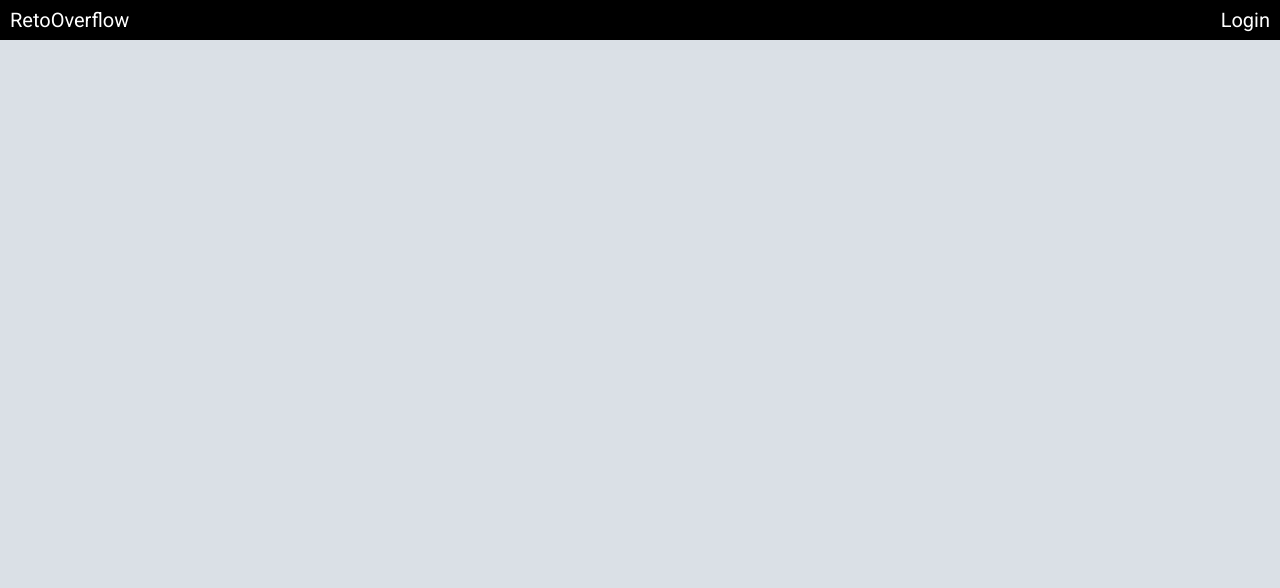
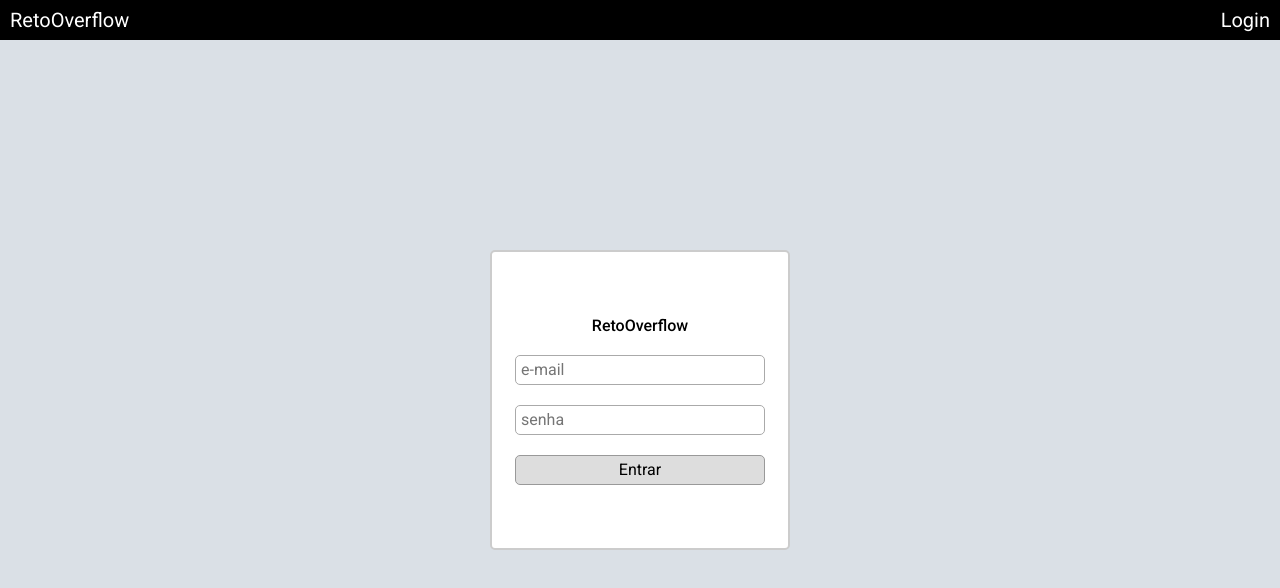
Before and after one commit to RenatoDevCarvalho/RetoFlow, a React (Create React App) app in the folder frontend/: page /login in a window 1280 px wide. Shown: the top 588 px of the page. Built offline with nearby package versions, Linux system fonts and the light colour scheme.

Commit message:
Add static login page

```diff
--- a/frontend/src/App.tsx
+++ b/frontend/src/App.tsx
@@ -1,6 +1,7 @@
 import { BrowserRouter, Route, Switch } from 'react-router-dom';
 
 import { Home } from './pages/Home';
+import { Login } from './pages/Login';
 
 import { Header } from './components/Header';
 
@@ -10,6 +11,7 @@ function App() {
       <Header />
       <Switch>
         <Route path="/" exact component={Home} />
+        <Route path="/login" exact component={Login} />
       </Switch>
     </BrowserRouter>
   );
--- /dev/null
+++ b/frontend/src/pages/Login.tsx
@@ -0,0 +1,32 @@
+import { useState } from 'react';
+
+import '../styles/login.scss'
+
+export function Login() {
+  const [login, setLogin] = useState('');
+  const [password, setPassword] = useState('');
+
+  async function handleLogin() {
+
+  }
+
+  return (
+    <div className="login_container">
+      <span className="title">RetoOverflow</span>
+      <input
+        type="text"
+        className="email"
+        placeholder="e-mail"
+        onChange={event => setLogin(event.target.value)}
+        value={login}
+      />
+      <input
+        type="password"
+        placeholder="senha"
+        onChange={event => setPassword(event.target.value)}
+        value={password}
+      />
+      <button type="submit" onClick={handleLogin}>Entrar</button>
+    </div>
+  );
+}
--- /dev/null
+++ b/frontend/src/styles/login.scss
@@ -0,0 +1,49 @@
+.login_container {
+  width: 300px;
+  height: 300px;
+  position: absolute;
+  top: 50%;
+  left: 50%;
+  margin-top: -150px;
+  margin-left: -150px;
+  display: flex;
+  flex-direction: column;
+  justify-content: center;
+  align-items: center;
+  background: #FFF;
+  border: 2px solid #ccc;
+  border-radius: 5px;
+
+  * {
+    margin: 10px 0 10px;
+  }
+
+  .title {
+    font-weight: 500;
+  }
+
+  input {
+    width: 250px;
+    height: 30px;
+    padding: 5px;
+    border: 1px solid #aaa;
+    border-radius: 5px;
+  }
+
+  button {
+    width: 250px;
+    height: 30px;
+    background: #ddd;
+    border: 1px solid #999;
+    border-radius: 5px;
+
+    &:hover {
+      background: #ccc;
+      cursor: pointer;
+    }
+
+    &:active {
+      background: #bbb;
+    }
+  }
+}
```
